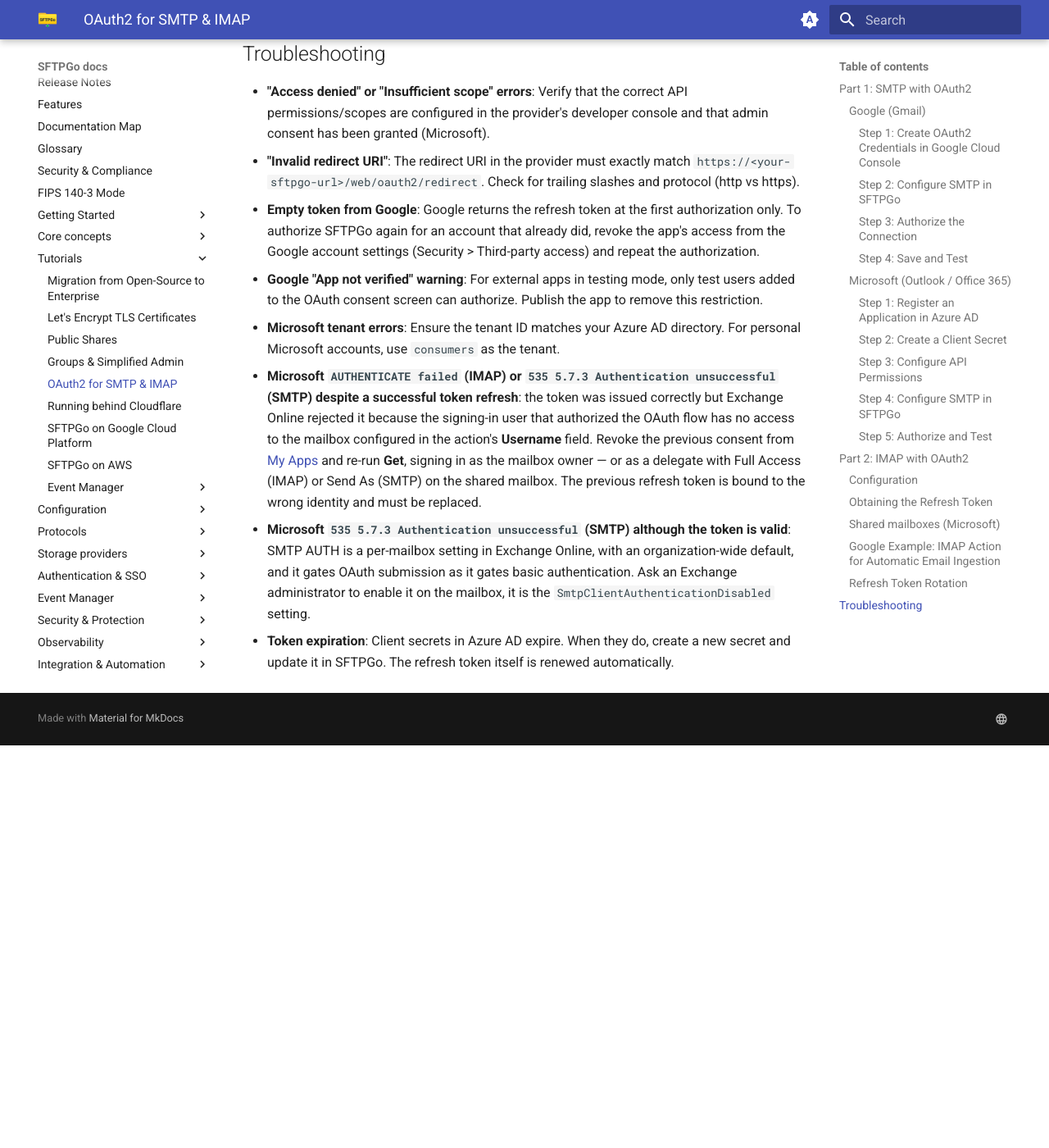
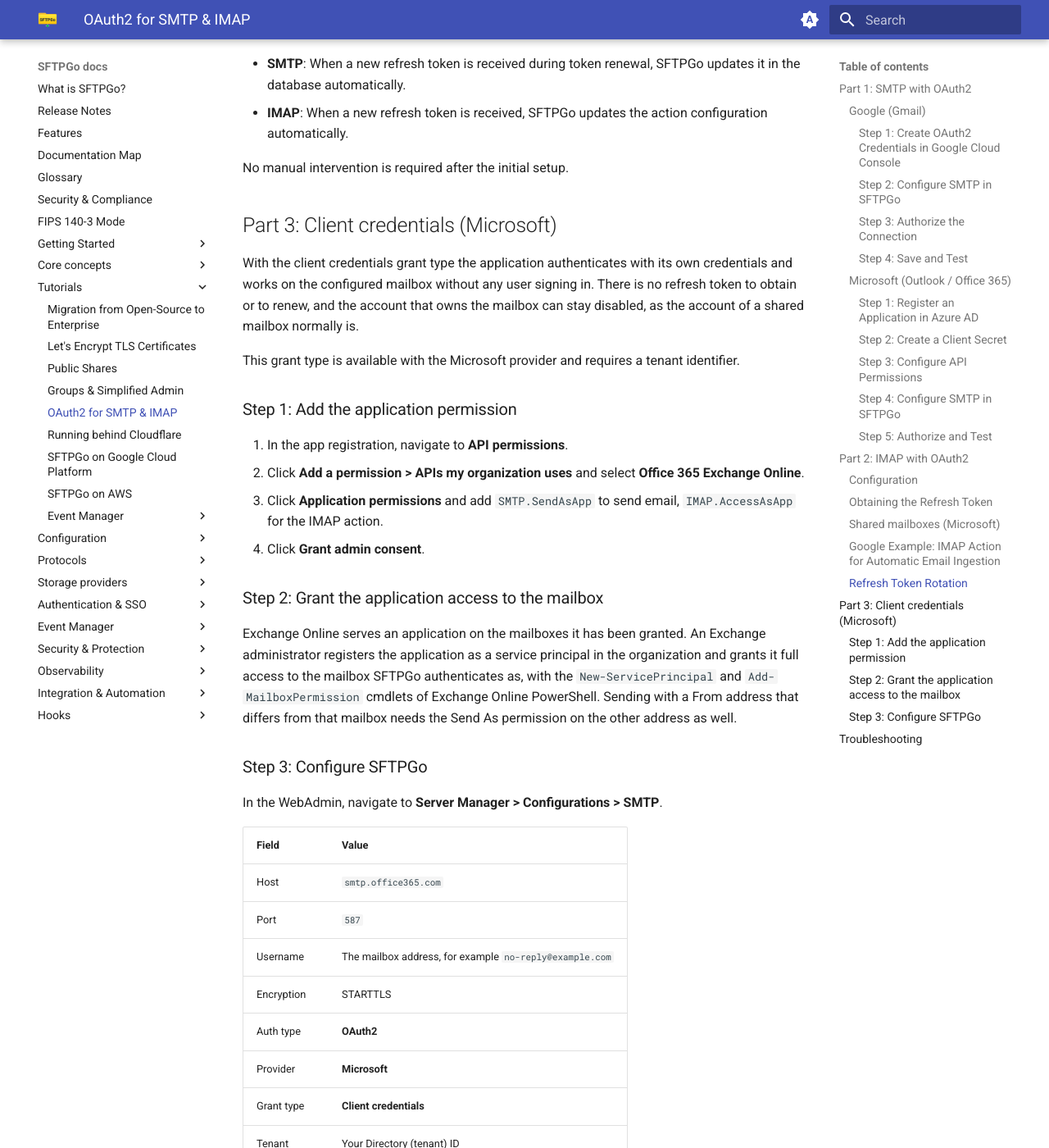
Before and after one commit to sftpgo/docs, an MkDocs documentation site: the page built from docs/tutorials/oauth2-smtp-imap.md, in a window 1280 px wide and 1400 px high, scrolled down 8914 px. Shown: the whole window at 82% size. Built offline with MkDocs 1.6.1 and Material for MkDocs 9.7.7, drawn with Linux system fonts in a browser that asks for light colours; emoji names are drawn with the system emoji font; the version menu is left out; before the commit the page ends 9823 px from its top, so only the background shows below that; some of the changed text lies outside the part shown.

Commit message:
smtp: document the OAuth2 client credentials grant type
Signed-off-by: Nicola Murino <nicola.murino@gmail.com>

```diff
--- a/docs/tutorials/oauth2-smtp-imap.md
+++ b/docs/tutorials/oauth2-smtp-imap.md
@@ -18,6 +18,8 @@ For Google, `https://mail.google.com/` grants full access to Gmail (both SMTP an
 The `offline_access` scope (Microsoft) tells the provider to issue a **refresh token** alongside the access token. Access tokens are short-lived (typically 1 hour); the refresh token allows SFTPGo to obtain new access tokens without requiring the user to re-authorize. Google's `https://mail.google.com/` scope implicitly supports refresh tokens when requested with `access_type=offline` (which SFTPGo does automatically).
 
 The scopes are managed automatically by SFTPGo — you only need to provide the Client ID, Client Secret, and authorize the connection.
+
+The Microsoft provider also supports the **client credentials** grant type: the application authenticates with its own credentials, no user signs in and there is no refresh token to keep. See [Part 3: Client credentials (Microsoft)](#part-3-client-credentials-microsoft). The two parts below describe the authorization code grant type, where a user authorizes SFTPGo once and SFTPGo keeps a refresh token.
 
 ## Part 1: SMTP with OAuth2
 
@@ -108,6 +110,7 @@ In the WebAdmin, navigate to **Server Manager > Configurations > SMTP**.
 | Encryption | STARTTLS |
 | Auth type | **OAuth2** |
 | Provider | **Microsoft** |
+| Grant type | **Authorization code** |
 | Tenant | Your Directory (tenant) ID (leave empty for `common`) |
 | Client ID | The Application (client) ID |
 | Client Secret | The client secret value |
@@ -134,6 +137,7 @@ When creating or editing an IMAP action in the Event Manager, set the **Auth typ
 | Username | `your-email@gmail.com` | `your-email@your-domain.com` |
 | Auth type | OAuth2 | OAuth2 |
 | Provider | Google | Microsoft |
+| Grant type | Authorization code | Authorization code |
 | Tenant | — | Your tenant ID |
 | Client ID | Same as SMTP or a separate app | Same as SMTP or a separate app |
 | Client Secret | The client secret | The client secret |
@@ -185,6 +189,48 @@ OAuth2 providers may rotate refresh tokens. SFTPGo handles this automatically:
 
 No manual intervention is required after the initial setup.
 
+## Part 3: Client credentials (Microsoft)
+
+With the client credentials grant type the application authenticates with its own credentials and works on the configured mailbox without any user signing in. There is no refresh token to obtain or to renew, and the account that owns the mailbox can stay disabled, as the account of a shared mailbox normally is.
+
+This grant type is available with the Microsoft provider and requires a tenant identifier.
+
+### Step 1: Add the application permission
+
+1. In the app registration, navigate to **API permissions**.
+2. Click **Add a permission > APIs my organization uses** and select **Office 365 Exchange Online**.
+3. Click **Application permissions** and add `SMTP.SendAsApp` to send email, `IMAP.AccessAsApp` for the IMAP action.
+4. Click **Grant admin consent**.
+
+### Step 2: Grant the application access to the mailbox
+
+Exchange Online serves an application on the mailboxes it has been granted. An Exchange administrator registers the application as a service principal in the organization and grants it full access to the mailbox SFTPGo authenticates as, with the `New-ServicePrincipal` and `Add-MailboxPermission` cmdlets of Exchange Online PowerShell. Sending with a From address that differs from that mailbox needs the Send As permission on the other address as well.
+
+### Step 3: Configure SFTPGo
+
+In the WebAdmin, navigate to **Server Manager > Configurations > SMTP**.
+
+| Field | Value |
+| ------- | ------- |
+| Host | `smtp.office365.com` |
+| Port | `587` |
+| Username | The mailbox address, for example `no-reply@example.com` |
+| Encryption | STARTTLS |
+| Auth type | **OAuth2** |
+| Provider | **Microsoft** |
+| Grant type | **Client credentials** |
+| Tenant | Your Directory (tenant) ID |
+| Client ID | The Application (client) ID |
+| Client Secret | The client secret value |
+
+Click **Submit** and send a test email. The OAuth2 Token field belongs to the authorization code grant type and is not used here.
+
+Since no browser step is involved, this grant type can also be set entirely in the configuration file or through environment variables, in the `smtp` section: `auth_type` `3`, `oauth2.grant_type` `1`, `oauth2.tenant`, `oauth2.client_id` and `oauth2.client_secret`.
+
+The IMAP action of the Event Manager takes the same values: set **Auth type** to OAuth2, **Grant type** to Client credentials, and **Username** to the address of the mailbox the action reads.
+
+:warning: The client secret expires on the date chosen when it was created. Create a new secret before that date and update it in SFTPGo to keep sending mail.
+
 ## Troubleshooting
 
 - **"Access denied" or "Insufficient scope" errors**: Verify that the correct API permissions/scopes are configured in the provider's developer console and that admin consent has been granted (Microsoft).
@@ -194,4 +240,5 @@ No manual intervention is required after the initial setup.
 - **Microsoft tenant errors**: Ensure the tenant ID matches your Azure AD directory. For personal Microsoft accounts, use `consumers` as the tenant.
 - **Microsoft `AUTHENTICATE failed` (IMAP) or `535 5.7.3 Authentication unsuccessful` (SMTP) despite a successful token refresh**: the token was issued correctly but Exchange Online rejected it because the signing-in user that authorized the OAuth flow has no access to the mailbox configured in the action's **Username** field. Revoke the previous consent from [My Apps](https://myapps.microsoft.com/) and re-run **Get**, signing in as the mailbox owner — or as a delegate with Full Access (IMAP) or Send As (SMTP) on the shared mailbox. The previous refresh token is bound to the wrong identity and must be replaced.
 - **Microsoft `535 5.7.3 Authentication unsuccessful` (SMTP) although the token is valid**: SMTP AUTH is a per-mailbox setting in Exchange Online, with an organization-wide default, and it gates OAuth submission as it gates basic authentication. Ask an Exchange administrator to enable it on the mailbox, it is the `SmtpClientAuthenticationDisabled` setting.
+- **Microsoft `535 5.7.3 Authentication unsuccessful` (SMTP) or `AUTHENTICATE failed` (IMAP) with the client credentials grant type**: the token is valid and the refusal comes from Exchange Online, which serves the application on the mailboxes granted to it. Verify that the application is registered as a service principal in the organization and that the mailbox set in the **Username** field is among the ones granted.
 - **Token expiration**: Client secrets in Azure AD expire. When they do, create a new secret and update it in SFTPGo. The refresh token itself is renewed automatically.
```
Also changed, not shown: docs/config-file.md (+4 -3 lines).
